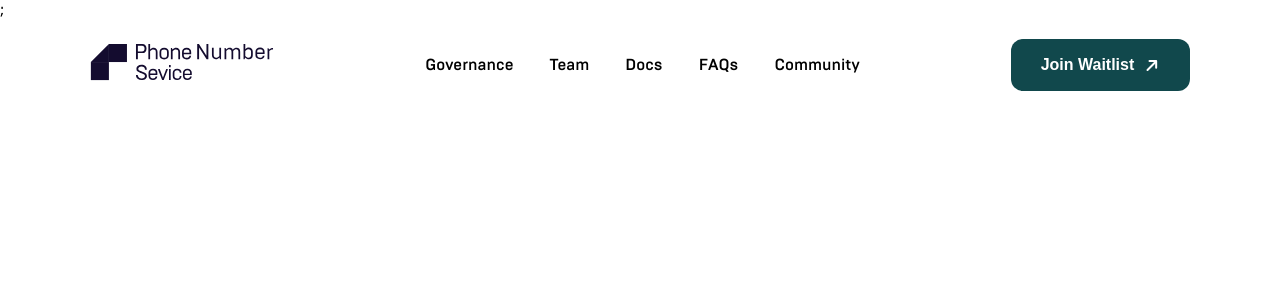
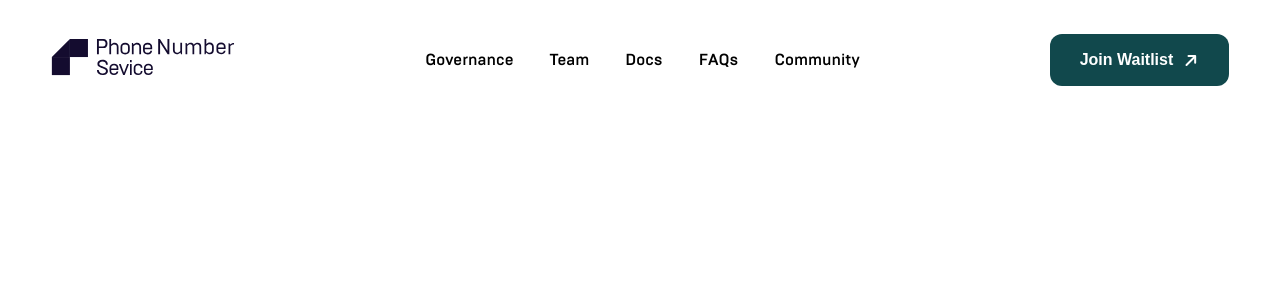
Before and after one commit to pnslabs/pns-website, a Next.js app: page / in a window 1280 px wide. Shown: the top 300 px of the page. Built offline with nearby package versions, Linux system fonts and the light colour scheme.

Commit message:
chore: clean up

```diff
--- a/pages/_app.tsx
+++ b/pages/_app.tsx
@@ -9,7 +9,7 @@ export default function App({ Component, pageProps }: AppProps) {
       <Head>
         <title>PNS</title>
       </Head>
-      <Component {...pageProps} />;
+      <Component {...pageProps} />
     </Fragment>
   );
 }
--- a/pages/index.tsx
+++ b/pages/index.tsx
@@ -2,8 +2,8 @@ import { Header } from '../components';
 
 export default function Home() {
   return (
-    <div>
+    <>
       <Header />
-    </div>
+    </>
   );
 }
--- a/styles/components/_header.scss
+++ b/styles/components/_header.scss
@@ -1,8 +1,7 @@
 .header {
-  display: flex;
-  justify-content: space-between;
-  align-items: center;
-  padding: 39px 0;
+  @include row(space-between);
+  height: 15vh;
+  padding: 0;
   transition: all 0.3 ease-in;
   @include responsiveness(phone) {
     padding: 3.6rem 0;
@@ -16,11 +15,9 @@
     z-index: 999;
     transition: all 0.2s ease-in;
     & .header {
-      padding: 39px;
+      padding: 0;
+      height: 15vh;
       transition: all 0.2s ease-in;
-      @include responsiveness(tablet) {
-        padding: 1.6rem 0;
-      }
     }
     &.--fixed {
       background: $color-white;
@@ -46,7 +43,7 @@
     display: flex;
     align-items: center;
   }
-  &__nav-item:first-child {
+  &__nav-item {
     @include responsiveness(phone) {
       display: none;
     }
```
